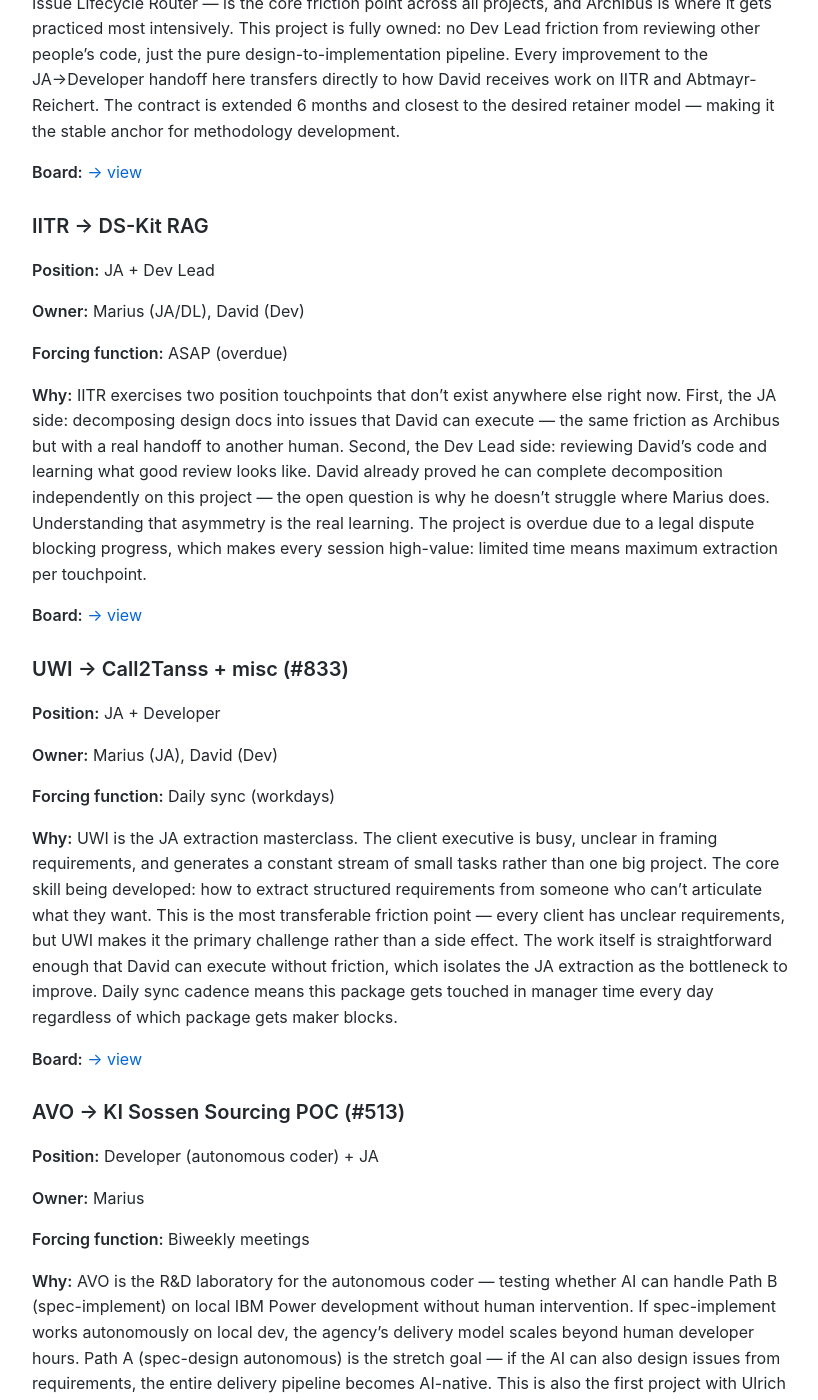
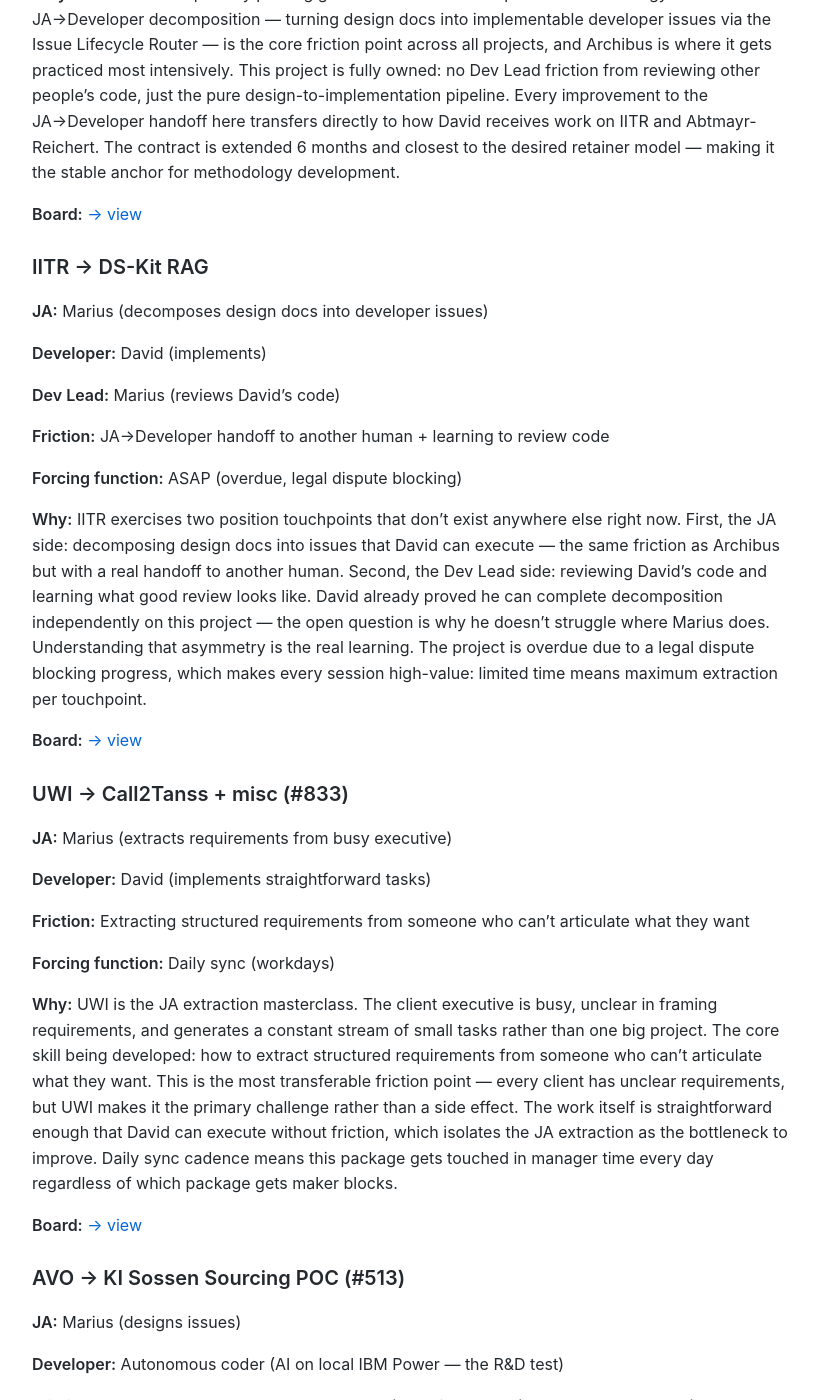
Before and after one commit to MariusWilsch/public-wilsch-ai-pages, a Jekyll site: the page built from project/soloforce/monthly-plan-2026-02-23-to-2026-03-31.md, in a window 1280 px wide and 1400 px high, scrolled down 771 px. Shown: the whole window, without its empty margins (228-1046 px from the left). Built offline with Jekyll 4.4.1, drawn with Linux system fonts in a browser that asks for light colours; our own code applies the rules of GitHub Pages for plain Markdown files; some of the changed text lies outside the part shown.

Commit message:
Sync from hippocampus 2026-02-22

```diff
--- a/project/soloforce/monthly-plan-2026-02-23-to-2026-03-31.md
+++ b/project/soloforce/monthly-plan-2026-02-23-to-2026-03-31.md
@@ -12,9 +12,11 @@ First monthly plan. Testing: if monthly pre-decides direction and daily enforces
 ## Docket
 
 ### Archibus → AI Bulk Data Entry (#373)
-**Position:** JA + Developer
+**JA:** Marius (designs issues from design docs)
 
-**Owner:** Marius
+**Developer:** Marius (implements via AI terminals)
+
+**Friction:** JA→Developer decomposition handoff — the Issue Lifecycle Router pipeline
 
 **Forcing function:** Weekly all-hands (Thursday)
 
@@ -23,20 +25,26 @@ First monthly plan. Testing: if monthly pre-decides direction and daily enforces
 **Board:** [→ view](https://github.com/DaveX2001/deliverable-tracking/issues?q=is%3Aopen+label%3A01_ARCHIBUS)
 
 ### IITR → DS-Kit RAG
-**Position:** JA + Dev Lead
+**JA:** Marius (decomposes design docs into developer issues)
 
-**Owner:** Marius (JA/DL), David (Dev)
+**Developer:** David (implements)
 
-**Forcing function:** ASAP (overdue)
+**Dev Lead:** Marius (reviews David's code)
+
+**Friction:** JA→Developer handoff to another human + learning to review code
+
+**Forcing function:** ASAP (overdue, legal dispute blocking)
 
 **Why:** IITR exercises two position touchpoints that don't exist anywhere else right now. First, the JA side: decomposing design docs into issues that David can execute — the same friction as Archibus but with a real handoff to another human. Second, the Dev Lead side: reviewing David's code and learning what good review looks like. David already proved he can complete decomposition independently on this project — the open question is why he doesn't struggle where Marius does. Understanding that asymmetry is the real learning. The project is overdue due to a legal dispute blocking progress, which makes every session high-value: limited time means maximum extraction per touchpoint.
 
 **Board:** [→ view](https://github.com/DaveX2001/deliverable-tracking/issues?q=is%3Aopen+label%3A03_IITR)
 
 ### UWI → Call2Tanss + misc (#833)
-**Position:** JA + Developer
+**JA:** Marius (extracts requirements from busy executive)
 
-**Owner:** Marius (JA), David (Dev)
+**Developer:** David (implements straightforward tasks)
+
+**Friction:** Extracting structured requirements from someone who can't articulate what they want
 
 **Forcing function:** Daily sync (workdays)
 
@@ -45,9 +53,11 @@ First monthly plan. Testing: if monthly pre-decides direction and daily enforces
 **Board:** [→ view](https://github.com/DaveX2001/deliverable-tracking/issues?q=is%3Aopen+label%3A02_UWI)
 
 ### AVO → KI Sossen Sourcing POC (#513)
-**Position:** Developer (autonomous coder) + JA
+**JA:** Marius (designs issues)
 
-**Owner:** Marius
+**Developer:** Autonomous coder (AI on local IBM Power — the R&D test)
+
+**Friction:** Can autonomous coder handle Path B (spec-implement) on local dev? Path A (spec-design) = stretch goal
 
 **Forcing function:** Biweekly meetings
 
@@ -56,11 +66,15 @@ First monthly plan. Testing: if monthly pre-decides direction and daily enforces
 **Board:** [→ view](https://github.com/DaveX2001/deliverable-tracking/issues?q=is%3Aopen+label%3A05_AVO)
 
 ### Abtmayr-Reichert → Website (#726, #759)
-**Position:** JA + Developer
+**JA:** Marius (designs issues, reviews)
 
-**Owner:** David (Dev), Marius (JA/DL)
+**Developer:** David (implements website)
 
-**Forcing function:** TBD (needs cadence)
+**Dev Lead:** Marius (reviews David's work)
+
+**Friction:** Retainer conversion (#847) + does JA→Dev handoff generalize across project types?
+
+**Forcing function:** TBD (needs check-in cadence with client)
 
 **Why:** Abtmayr-Reichert is the retainer conversion testing ground. The current contract type was a mistake — this project needs to be restructured into the retainer model being designed in #847. The JA→Developer handoff with David is the same pattern as IITR but with different project dynamics (website vs RAG), which tests whether the handoff methodology generalizes across project types. The key business goal: turn this client into one of the target retainers, which directly feeds the revenue target of 10K/month agency. Establishing a regular check-in cadence with the client is an open action — without it, there's no external forcing function driving urgency.
 
```
